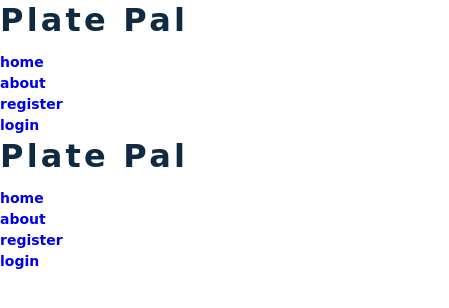
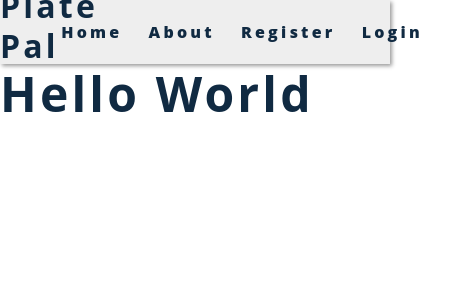
Before and after one commit to Mark-Halstead/Food-App-Final-Project, a React (Vite) app in the folder client/: page / in a window 390 px wide. Shown: the top 308 px of the page, 449 px wide, since content can reach past the window. Built offline with nearby package versions, Linux system fonts and the light colour scheme.

Commit message:
got navbar rendering and removed media queries

```diff
--- a/client/src/index.css
+++ b/client/src/index.css
@@ -4,7 +4,7 @@
   margin: 0;
   padding: 0;
   box-sizing: border-box;
-  font-family: 'Comic Sans MS';
+  font-family: 'Open sans';
 }
 html {
   scroll-behavior: smooth;
@@ -53,3 +53,67 @@ p {
   color: hsl(210, 22%, 49%);
 }
 /*////////////////// GLOBAL STYLES START /////////////////////*/
+
+
+
+/*//////////////// NAVBAR CSS START /////////////*/
+.navbar {
+  position: relative;
+  z-index: 30;
+  top: 0;
+  left: 0;
+  width: 100%;
+  background: rgb(238, 238, 238);
+  box-shadow: 2px 2px 4px rgba(0, 0, 0, 0.4);
+  height: 4rem;
+  display: flex;
+  align-items: center;
+}
+.nav-center {
+  width: 90vw;
+  max-width: 1170px;
+  margin: 0 auto;
+  display: flex;
+  justify-content: flex-end;
+  align-items: center;
+  flex-wrap: wrap;
+  }
+.nav-header {
+  display: flex;
+  justify-content: space-between;
+  align-items: center;
+}
+.nav-toggle {
+  background: transparent;
+  border: none;
+  outline: none;
+  font-size: 1.5rem;
+  color: hsl(206, 100%, 76%);
+  cursor: pointer;
+  transition: all 0.2s linear;
+}
+.nav-toggle:hover {
+  transform: scale(1.2);
+}
+.nav-link {
+  display: block;
+  padding: 0 0;
+  text-transform: capitalize;
+  letter-spacing: 0.20rem;
+  transition: all 0.2s linear;
+  color: hsl(209, 61%, 16%);
+  cursor: pointer;
+  font-size: 1rem;
+  margin-right: 0.7rem;
+}
+.nav-link:hover {
+  padding: 0;
+  color: hsl(206, 100%, 76%);
+  background: transparent;
+}
+
+.nav-links {
+  height: auto;
+  display: flex;
+}
+/*//////////////// NAVBAR CSS END //////////////////*/
--- a/client/src/pages/HomePage/index.jsx
+++ b/client/src/pages/HomePage/index.jsx
@@ -3,7 +3,7 @@ import { Navbar } from '../../components'
 
 const HomePage = () => {
   return (
-    <Navbar />
+    <h1>Hello World</h1>
   )
 }
 
```
